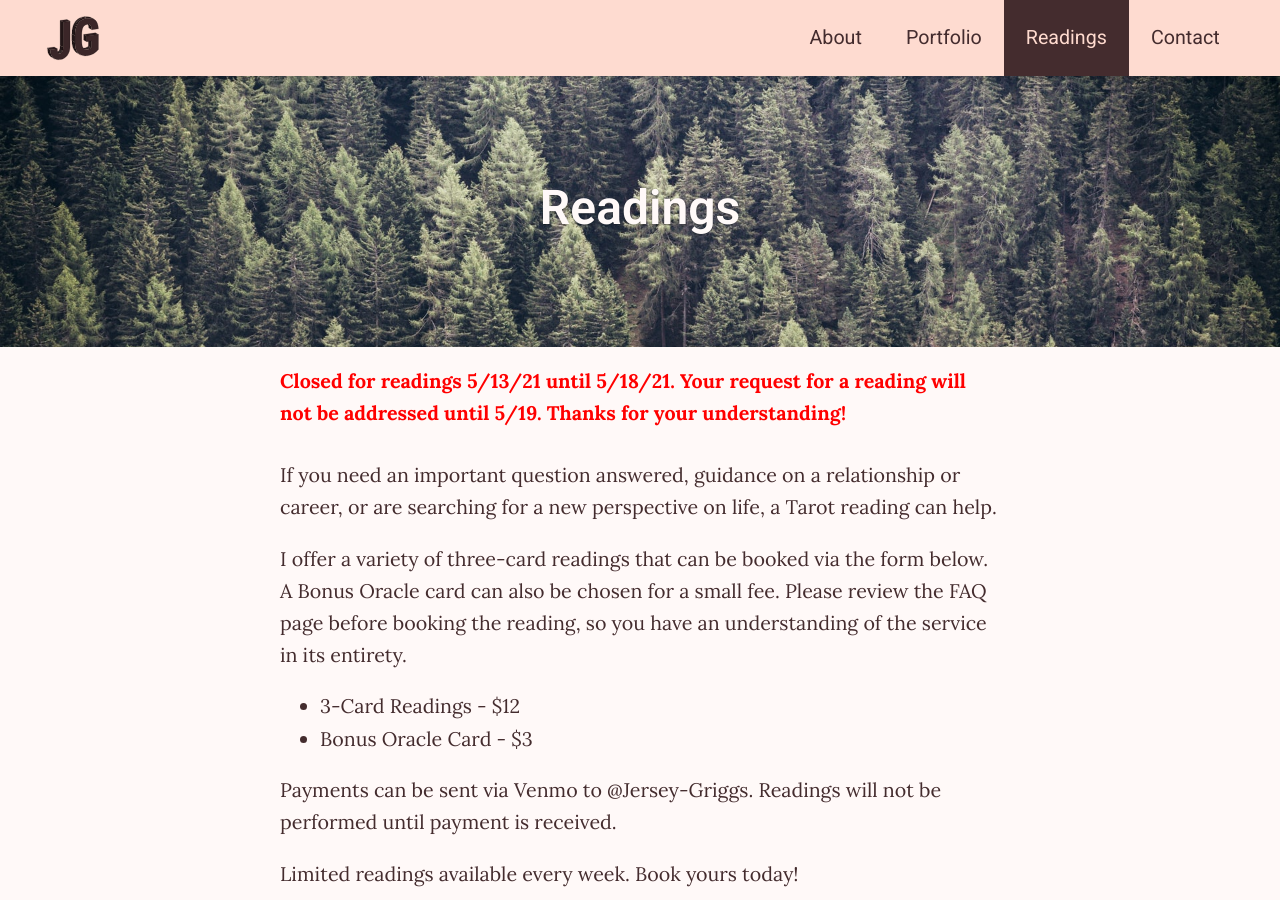
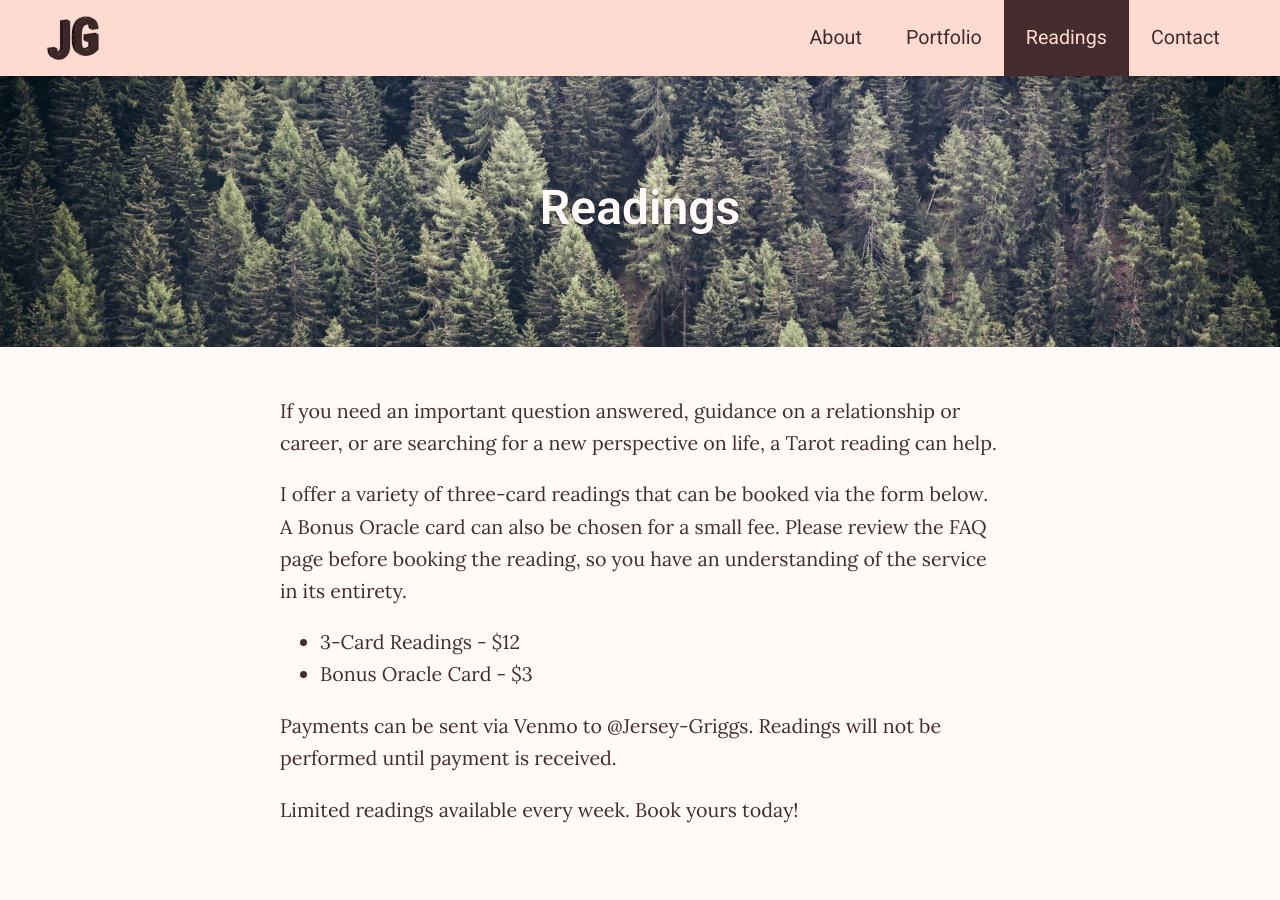
Before and after one commit to jersey-griggs/jersey.griggs.github.io, a Jekyll site: the page built from readings/index.html, in a window 1280 px wide and 900 px high. Built offline with Jekyll 4.4.1, drawn with Linux system fonts in a browser that asks for light colours.

Commit message:
Update index.html

```diff
--- a/readings/index.html
+++ b/readings/index.html
@@ -6,9 +6,9 @@ hero-image: "/images/pinetree.jpg"
 use_inverted_heading: true
 ---
 <div class="text container">
-<section class="tightsubsection">
+<!-- <section class="tight subsection">
   <p class="warning">Closed for readings 5/13/21 until 5/18/21. Your request for a reading will not be addressed until 5/19. Thanks for your understanding!</p>
-</section>
+</section> -->
   <section class="tight subsection">
     <p>If you need an important question answered, guidance on a relationship or career, or are searching for a new perspective on life, a Tarot reading can help.</p>
     <p>I offer a variety of three-card readings that can be booked via the form below. A Bonus Oracle card can also be chosen for a small fee. Please review the FAQ page before booking the reading, so you have an understanding of the service in its entirety.</p>
```
